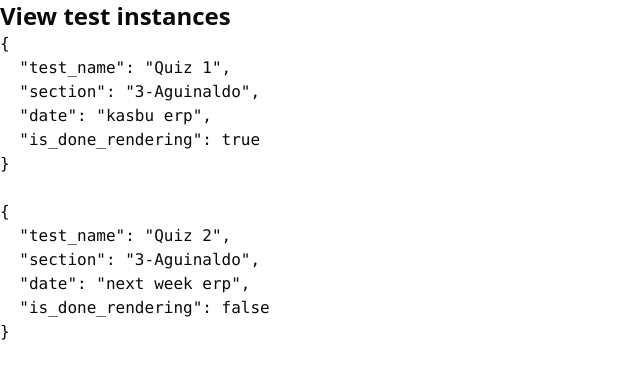
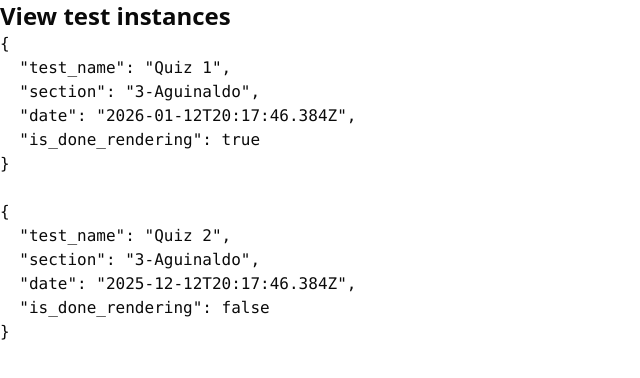
Before and after one commit to JoseTomanan/S3LAB-ai-grading, a SvelteKit app in the folder app/frontend/: page / in a window 1280 px wide. Shown: the top 378 px of the page, without its empty margins (0-640 px from the left). Built offline with nearby package versions, Linux system fonts and the light colour scheme.

Commit message:
fix: missing .ts in import

```diff
--- a/app/frontend/src/routes/+page.svelte
+++ b/app/frontend/src/routes/+page.svelte
@@ -1,9 +1,9 @@
 <script lang="ts">
-	import type { TestInstance } from '$lib/types';
+	import type { TestInstance } from '$lib/types.ts';
 
 	let instances: TestInstance[] = [
-		{test_name: "Quiz 1", section: "3-Aguinaldo", date: "kasbu erp", is_done_rendering: true},
-		{test_name: "Quiz 2", section: "3-Aguinaldo", date: "next week erp", is_done_rendering: false},
+		{test_name: "Quiz 1", section: "3-Aguinaldo", date: "2026-01-12T20:17:46.384Z", is_done_rendering: true},
+		{test_name: "Quiz 2", section: "3-Aguinaldo", date: "2025-12-12T20:17:46.384Z", is_done_rendering: false},
 	];
 </script>
 
```
